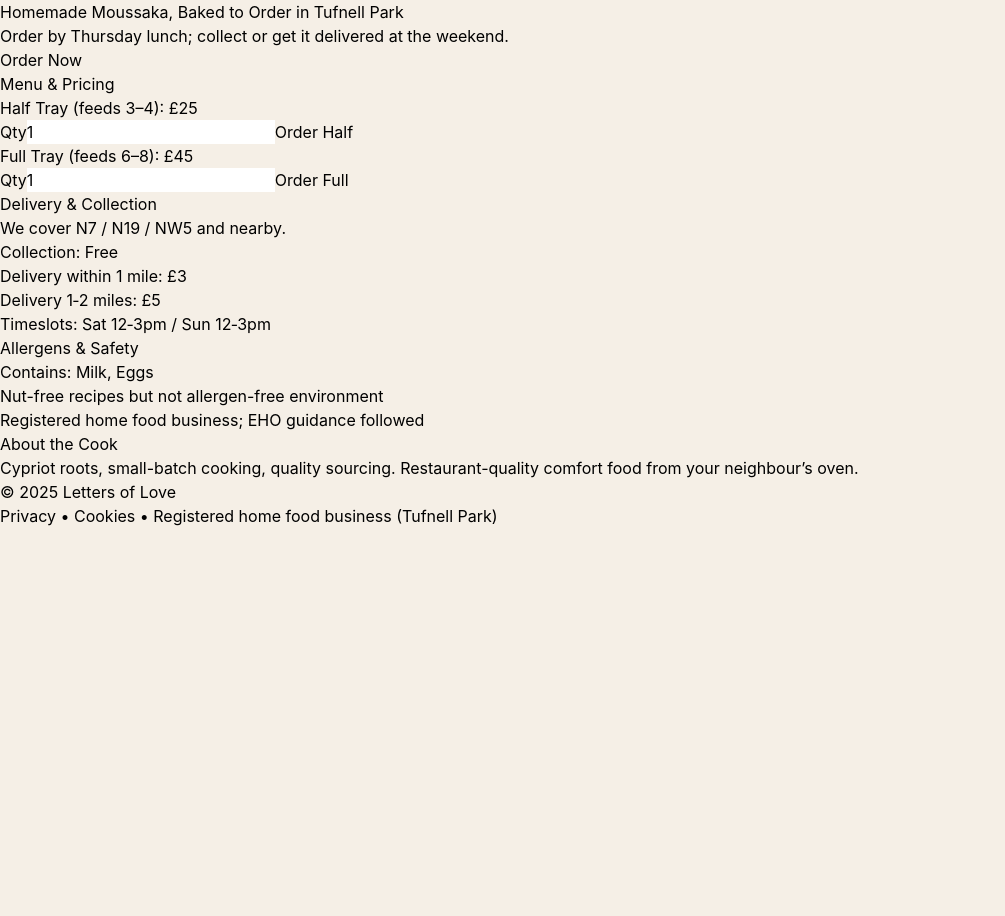
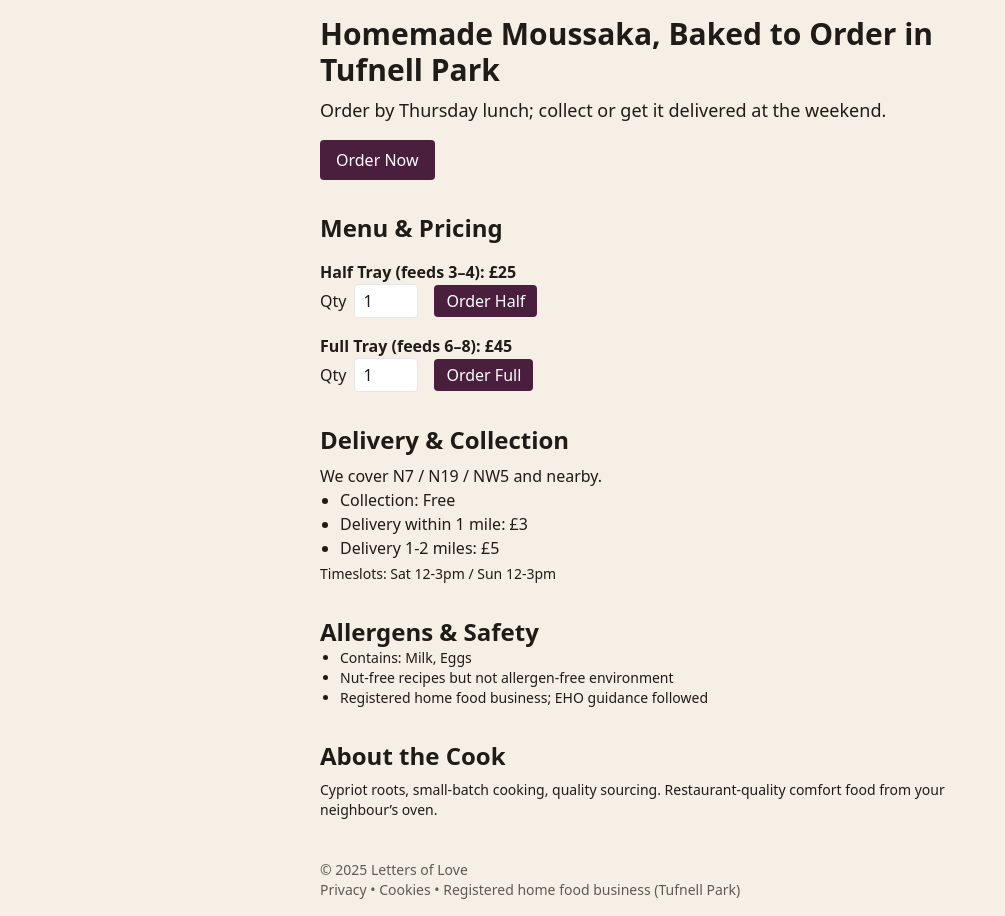
Before and after one commit to PhelanWorld/moussaka-next-site, a Next.js app: page / in a window 1280 px wide. Shown: the whole page, without its empty margins (0-1005 px from the left). Before the commit the page ends 800 px from the top, so only its background shows below. Built offline with nearby package versions, Linux system fonts and the light colour scheme.

Commit message:
Update tailwind.config.js

```diff
--- a/tailwind.config.js
+++ b/tailwind.config.js
@@ -1,6 +1,8 @@
 /** @type {import('tailwindcss').Config} */
 module.exports = {
-  content: ["./src/**/*.{js,ts,jsx,tsx,mdx}"],
-  theme: { extend: { colors: { plum: '#4A1F3D', cream: '#F5EFE6', olive: '#6D7B52', gold: '#C7A36B' }, fontFamily: { serif: ['\'Playfair Display\'', 'serif'], sans: ['Inter','ui-sans-serif','system-ui','sans-serif'] } } },
-  plugins: [],
+  content: [
+    "./app/**/*.{js,ts,jsx,tsx,mdx}",
+    "./src/**/*.{js,ts,jsx,tsx,mdx}",
+  ],
+  // …rest of config…
 };
```
